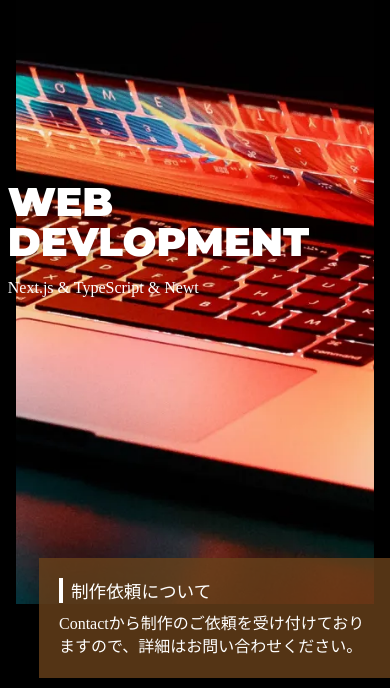
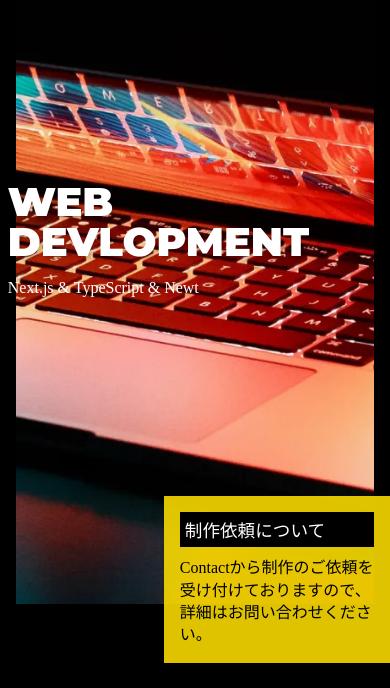
Before and after one commit to shim369/Nextjs-TypeScript-MicroCMS-Site, a Next.js app: page /components/herotop in a window 390 px wide. Shown: the part 156-844 px from the top of the page. Built offline with nearby package versions, Linux system fonts and the light colour scheme.

Commit message:
update css

```diff
--- a/styles/scss/_common.scss
+++ b/styles/scss/_common.scss
@@ -62,7 +62,7 @@ header {
 		z-index: 100;
 		&.active {
 			position: fixed;
-			@media (max-width: 800px) {
+			@media (max-width: 767px) {
 				position: absolute;
 			}
 			.logo {
@@ -116,7 +116,7 @@ header {
 				font-size: 2.5em;
     			padding: 40px 32px;
 			}
-			@media (max-width: 800px) {
+			@media (max-width: 767px) {
 				font-size: 2em;
     			padding: 24px 16px;
 			}
@@ -131,7 +131,7 @@ header {
 		right: 0;
 		z-index: 5;
 		background: rgba(0,0,0,1);
-		@media (max-width: 800px) {
+		@media (max-width: 767px) {
 			display: none;
 		}
 		ul {
@@ -180,7 +180,7 @@ header {
 		@media (max-width: 1200px) {
 			width: 85%;
 		}
-		@media (max-width: 800px) {
+		@media (max-width: 767px) {
 			width: 92%;
 		}
 		.heroImage {
@@ -195,7 +195,7 @@ header {
 		left: 5%;
 		z-index: 4;
 		opacity: 0;
-		@media (max-width: 800px) {
+		@media (max-width: 767px) {
 			left: 2%;
 		}
 		h1 {
@@ -209,7 +209,7 @@ header {
 			@media (max-width: 1200px) {
 				font-size: 4.5em;
 			}
-			@media (max-width: 800px) {
+			@media (max-width: 767px) {
 				font-size: 4em;
 			}
 			@media (max-width: 600px) {
@@ -232,44 +232,40 @@ header {
 		z-index: 4;
 		right: 0;
 		bottom: 20px;
-		background: rgb(104 64 26 / 81%);
-		width: 38%;
+		background: #fbdc00e3;
+		width: 25%;
 		padding: 20px;
 		transition: all .5s ease;
+		color: #000;
 		@media (max-width: 1200px) {
 			width: 64%;
     		bottom: 30px;
 		}
 		@media (max-width: 1000px) {
-			width: 80%;
-			bottom: 30px;
+			width: 58%;
+			bottom: 3vh;
 		}
-		@media (max-width: 800px) {
-			width: 80%;
-			bottom: 20px;
-		}
-		@media (max-width: 400px) {
-    		width: 90%;
-			bottom: 10px;
-		}
-		@media (max-height: 450px) {
-			bottom: 0px;
-			padding: 15px;
+		@media (max-width: 767px) {
+			width: 58%;
+			bottom: 3vh;
+			padding: 16px;
 		}
 		h2 {
 			font-size: 1.1em;
 			margin-bottom: 10px;
 			font-weight: 500;
-			border-left: 4px solid #fff;
-			padding-left: 8px;
-			@media (max-height: 450px) {
+			padding: 5px;
+			background: #000;
+			color: #fff;
+			@media (max-height: 767px) {
 				font-size: .8em;
+				text-align: center;
 			}
 		}
 		p {
 			font-size: 1em;
 			line-height: 1.4;
-			@media (max-height: 450px) {
+			@media (max-height: 767px) {
 				font-size: .8em;
 			}
 		}
@@ -281,12 +277,12 @@ header {
 	color: #fff;
 	display: none;
 	width: 100%;
-	@media (max-width: 800px) {
+	@media (max-width: 767px) {
 		display: block;
 	}
 	.header-lists {
 		position: absolute;
-		@media (max-width: 800px) {
+		@media (max-width: 767px) {
 			display: flex;
 			justify-content: center;
 			flex-direction: column;
@@ -295,7 +291,7 @@ header {
 			height: 100%;
 		}
 		li {
-			margin-bottom: 20px;
+			margin-bottom: 35px;
 			a {
 				color: #fff;
 				font-size: 1.5em;
@@ -369,7 +365,7 @@ header {
 	max-width: 1440px;
 	margin: 0 auto;
 	padding: 0 2%;
-	@media (max-width: 800px) {
+	@media (max-width: 767px) {
 		padding: 0 4%;
 	}
 }
@@ -382,7 +378,7 @@ section {
 		font-size: 4em;
 		margin: 0 0 50px;
 		font-family: 'Montserrat', sans-serif;
-		@media (max-width: 800px) {
+		@media (max-width: 767px) {
 			font-size: 2.5em;
 		}
 	}
@@ -417,7 +413,7 @@ main {
 	background-size: cover;
 	margin: 0 20px 40px;
 	transition: all .5s ease;
-	@media (max-width: 800px) {
+	@media (max-width: 767px) {
 		width: 80%;
 	}
 	&:hover {
```
Also changed, not shown: styles/scss/_detail.scss (+5 -5 lines), styles/scss/_index.scss (+8 -8 lines), styles/css/style.css.
